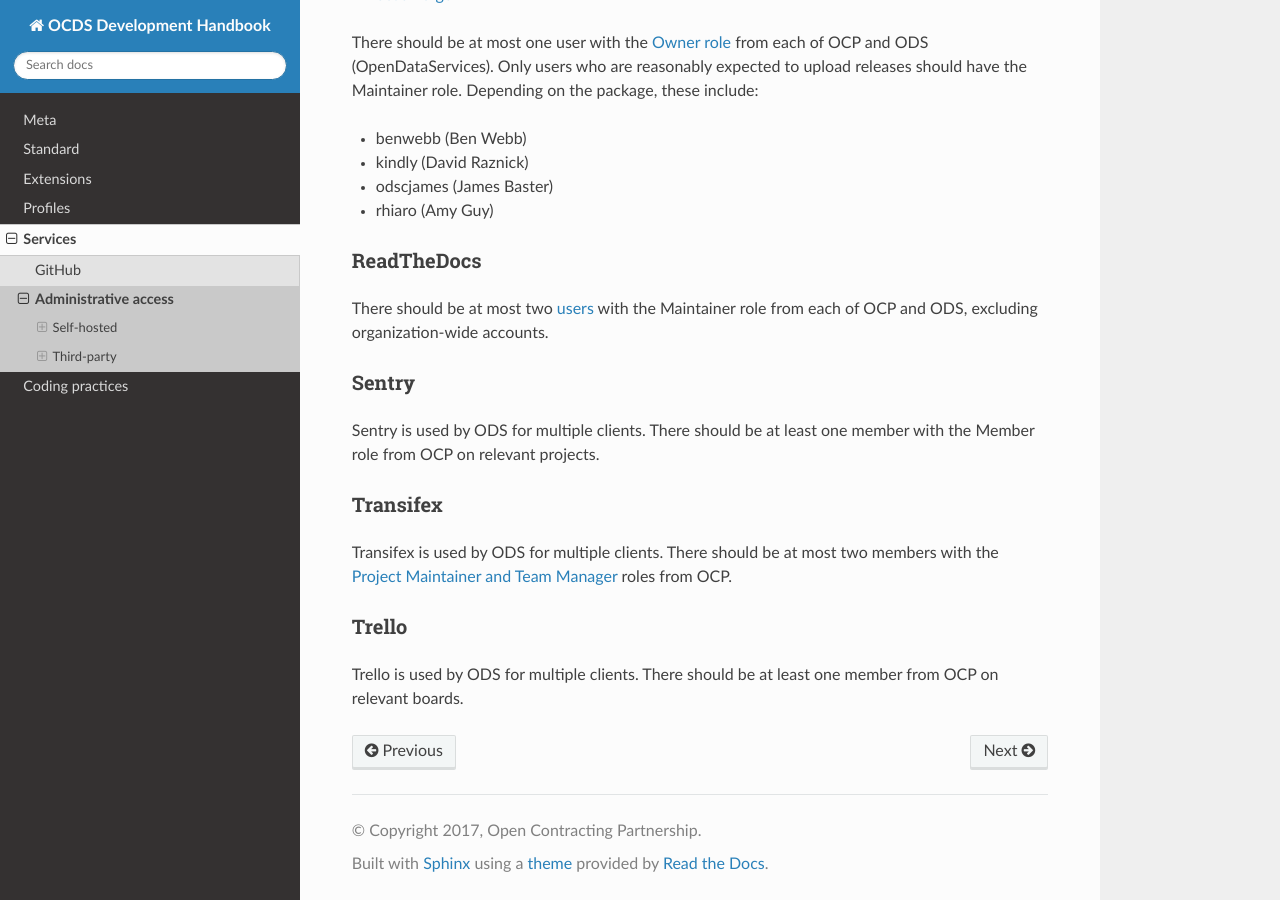
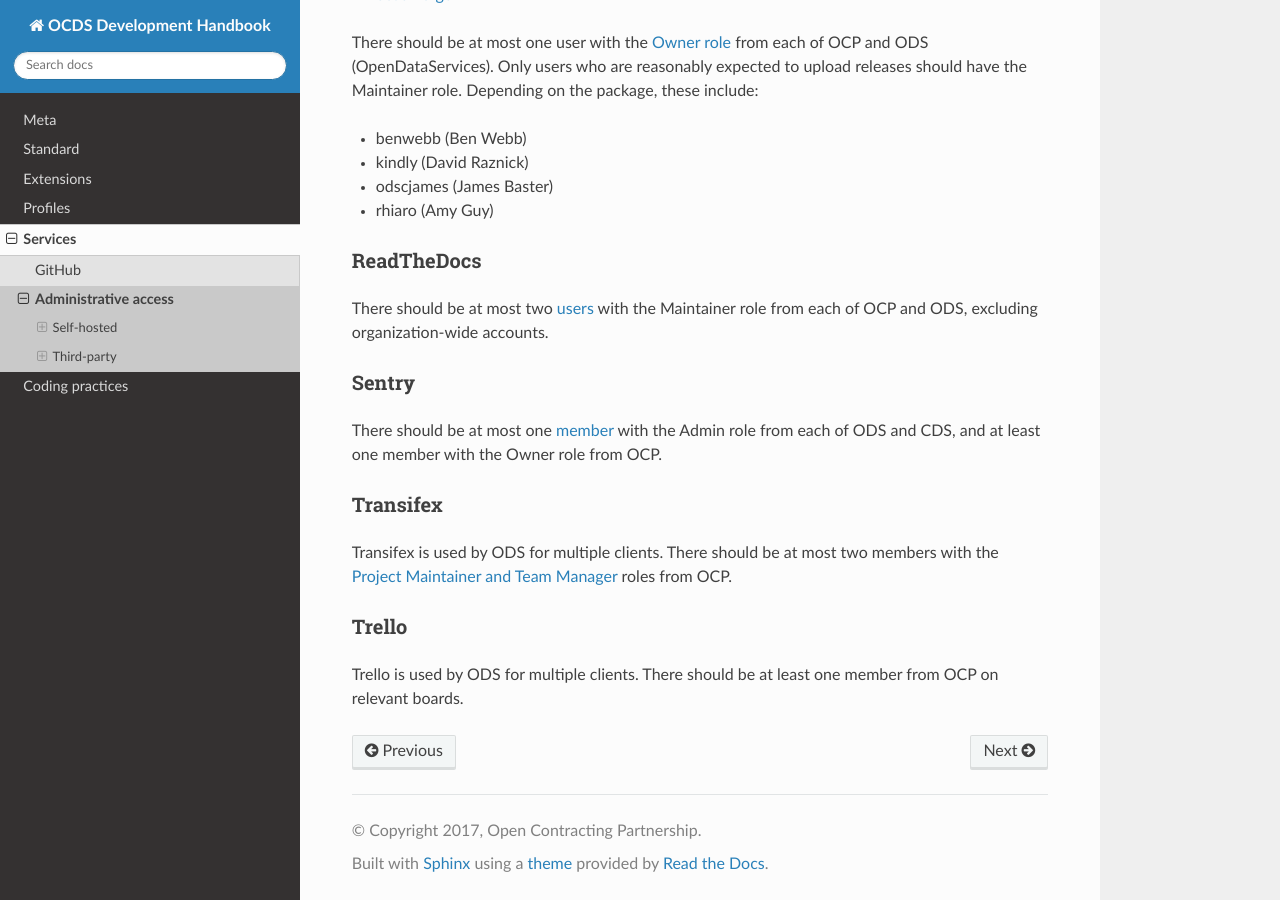
Before and after one commit to open-contracting/standard-development-handbook, a Sphinx documentation site: the page built from docs/systems/services.md, in a window 1280 px wide and 900 px high, scrolled down 2542 px. Built offline with Sphinx 7.4.7 and the Read the Docs theme 2.0.0, drawn with Linux system fonts in a browser that asks for light colours; pages that are not in the unit, such as notebooks, are missing from menus.

Commit message:
Update Sentry docs

```diff
--- a/docs/systems/services.md
+++ b/docs/systems/services.md
@@ -97,7 +97,7 @@
 
 ### Sentry
 
-Sentry is used by ODS for multiple clients. There should be at least one member with the Member role from OCP on relevant projects.
+There should be at most one [member](https://sentry.io/settings/open-contracting-partnership/members/) with the Admin role from each of ODS and CDS, and at least one member with the Owner role from OCP.
 
 ### Transifex
 
```
